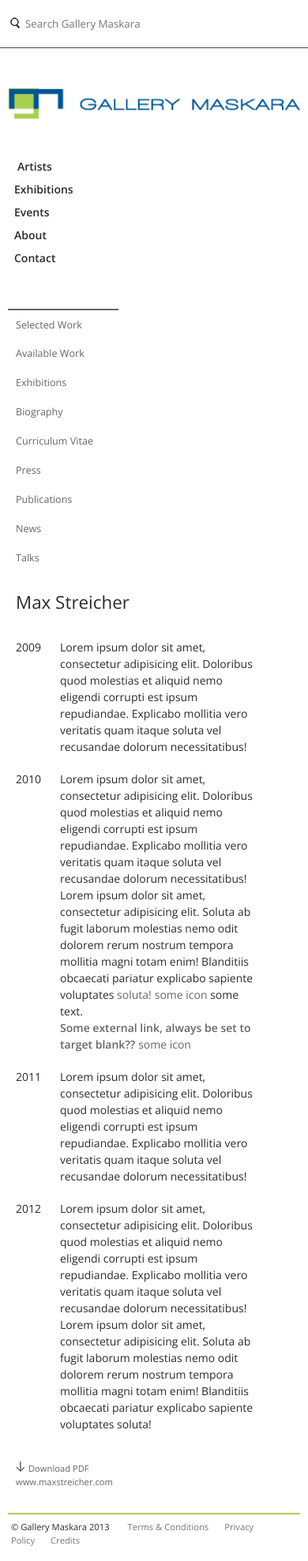
After one commit to batpad/gallerym, a Django app: template templates/news.html in a window 390 px wide. The commit adds this page. Shown: the whole page at 79% size. Run offline with Django 3.2, Linux system fonts and the light colour scheme; the template is opened without the code that fills it, so the values that code supplies are empty; parts of the project's set-up code (start-up, migrations or seed data) failed here and were passed over.

Commit message:
added media query for menu on narrower screens

```diff
--- a/maskara/urls.py
+++ b/maskara/urls.py
@@ -24,6 +24,7 @@
     url(r'^selected$', 'direct_to_template', {'template': 'selected.html'}),
     url(r'^available$', 'direct_to_template', {'template': 'available.html'}),
     url(r'^single$', 'direct_to_template', {'template': 'single.html'}),
+    url(r'^exhibitions$', 'direct_to_template', {'template': 'exhibitions.html'}),
     url(r'^biography$', 'direct_to_template', {'template': 'biography.html'}),
     url(r'^cv$', 'direct_to_template', {'template': 'cv.html'}),
     url(r'^publications$', 'direct_to_template', {'template': 'publications.html'}),
--- a/static/css/main.css
+++ b/static/css/main.css
@@ -467,4 +467,19 @@
 
 }
 
+@media only screen and (max-width: 479px) {
+	#menu li {
+		display: block;
+		padding: 4px 0;
+	}
+
+	#menu li:first-of-type:before {
+		content: "";
+	}
+
+	#menu li:after {
+		content: "";
+	}
+}
+
 /* END MEDIA QUERIES */
--- a/templates/artists.html
+++ b/templates/artists.html
@@ -6,8 +6,8 @@
 <div id="sideBar" class="col25">
 
     <div class="sideBarTitles">
-        <p>All Artists</p>
-        <p>Represented Artists</p>
+        <p><a href="">All Artists</a></p>
+        <p><a href="artists/represented">Represented Artists</a></p>
     </div>
 
 </div> <!-- end side bar  -->
--- a/templates/mission.html
+++ b/templates/mission.html
@@ -8,7 +8,7 @@
         <p><a href="/about/mission">Mission</a></p>
         <p><a href="/about/people">People</a></p>
         <p><a href="/about/press">Press</a></p>
-        <p><a href="/about/space">Publications</a></p>
+        <p><a href="/about/publications">Publications</a></p>
         <p><a href="/about/space">Space</a></p>
     </div>
 
--- /dev/null
+++ b/templates/news.html
@@ -0,0 +1,58 @@
+{% extends 'artistbase.html' %}
+
+
+{% block mainbar %}
+    <h1 class="selectedHeading">Max Streicher</h1>
+        <div class="anchorContent col70">
+            <div class="anchorDateBlock">
+                <div class="anchorDate">
+                    <p>2009</p>
+                </div>
+                <div class="anchorInfo">
+                    <p>Lorem ipsum dolor sit amet, consectetur adipisicing elit. Doloribus quod molestias et aliquid nemo eligendi corrupti est ipsum repudiandae. Explicabo mollitia vero veritatis quam itaque soluta vel recusandae dolorum necessitatibus!</p>
+                </div> <!-- end anchor info  -->
+
+            </div> <!-- end anchor date block  -->
+
+            <div class="anchorDateBlock">
+                <div class="anchorDate">
+                    <p>2010</p>
+                </div>
+                <div class="anchorInfo">
+                    <p>Lorem ipsum dolor sit amet, consectetur adipisicing elit. Doloribus quod molestias et aliquid nemo eligendi corrupti est ipsum repudiandae. Explicabo mollitia vero veritatis quam itaque soluta vel recusandae dolorum necessitatibus!</p>
+                    <p>Lorem ipsum dolor sit amet, consectetur adipisicing elit. Soluta ab fugit laborum molestias nemo odit dolorem rerum nostrum tempora mollitia magni totam enim! Blanditiis obcaecati pariatur explicabo sapiente voluptates <a href="" class="linkExternal">soluta!</a> some text.</p>
+                    <p><a href="" class="linkExternal"><strong>Some external link, always be set to target blank??</strong></a></p>
+                </div> <!-- end anchor info  -->
+
+            </div> <!-- end anchor date block  -->
+
+            <div class="anchorDateBlock">
+                <div class="anchorDate">
+                    <p>2011</p>
+                </div>
+                <div class="anchorInfo">
+                    <p>Lorem ipsum dolor sit amet, consectetur adipisicing elit. Doloribus quod molestias et aliquid nemo eligendi corrupti est ipsum repudiandae. Explicabo mollitia vero veritatis quam itaque soluta vel recusandae dolorum necessitatibus!</p>
+                </div> <!-- end anchor info  -->
+
+            </div> <!-- end anchor date block  -->
+
+            <div class="anchorDateBlock">
+                <div class="anchorDate">
+                    <p>2012</p>
+                </div>
+                <div class="anchorInfo">
+                    <p>Lorem ipsum dolor sit amet, consectetur adipisicing elit. Doloribus quod molestias et aliquid nemo eligendi corrupti est ipsum repudiandae. Explicabo mollitia vero veritatis quam itaque soluta vel recusandae dolorum necessitatibus!</p>
+                    <p>Lorem ipsum dolor sit amet, consectetur adipisicing elit. Soluta ab fugit laborum molestias nemo odit dolorem rerum nostrum tempora mollitia magni totam enim! Blanditiis obcaecati pariatur explicabo sapiente voluptates soluta!</p>
+                </div> <!-- end anchor info  -->
+
+            </div> <!-- end anchor date block  -->
+        </div> <!-- end anchor education -->
+
+        <div class="bioDownloadInfo col30 smallestFont">
+            <p><a href="" class="downloadPdf">Download PDF</a></p>
+            <p><a href="">www.maxstreicher.com</a></p>
+        </div>
+    <div class="clear"></div>
+
+
+{% endblock %}
```
Also changed, not shown: templates/exhibitions.html (added, +7 -0 lines).
